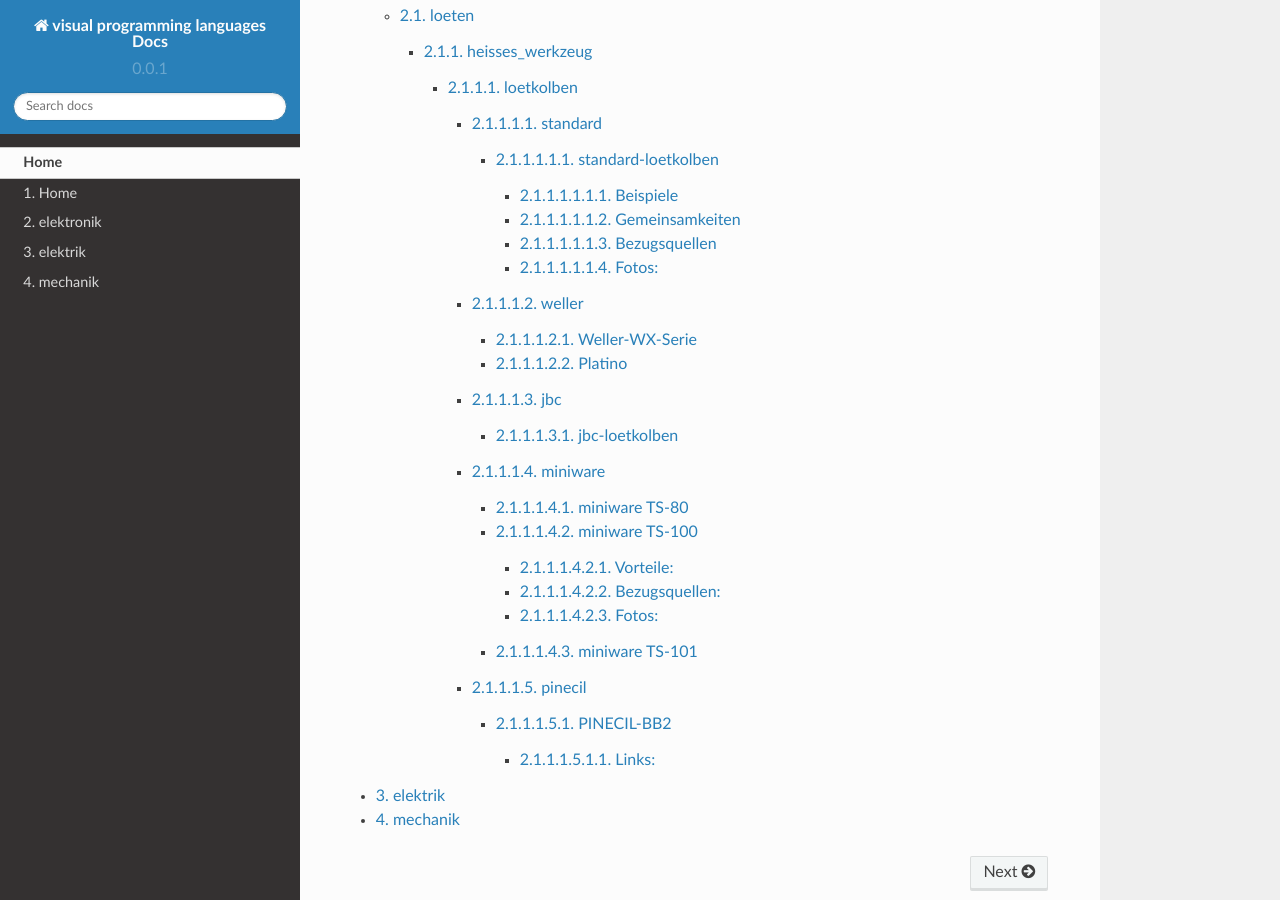
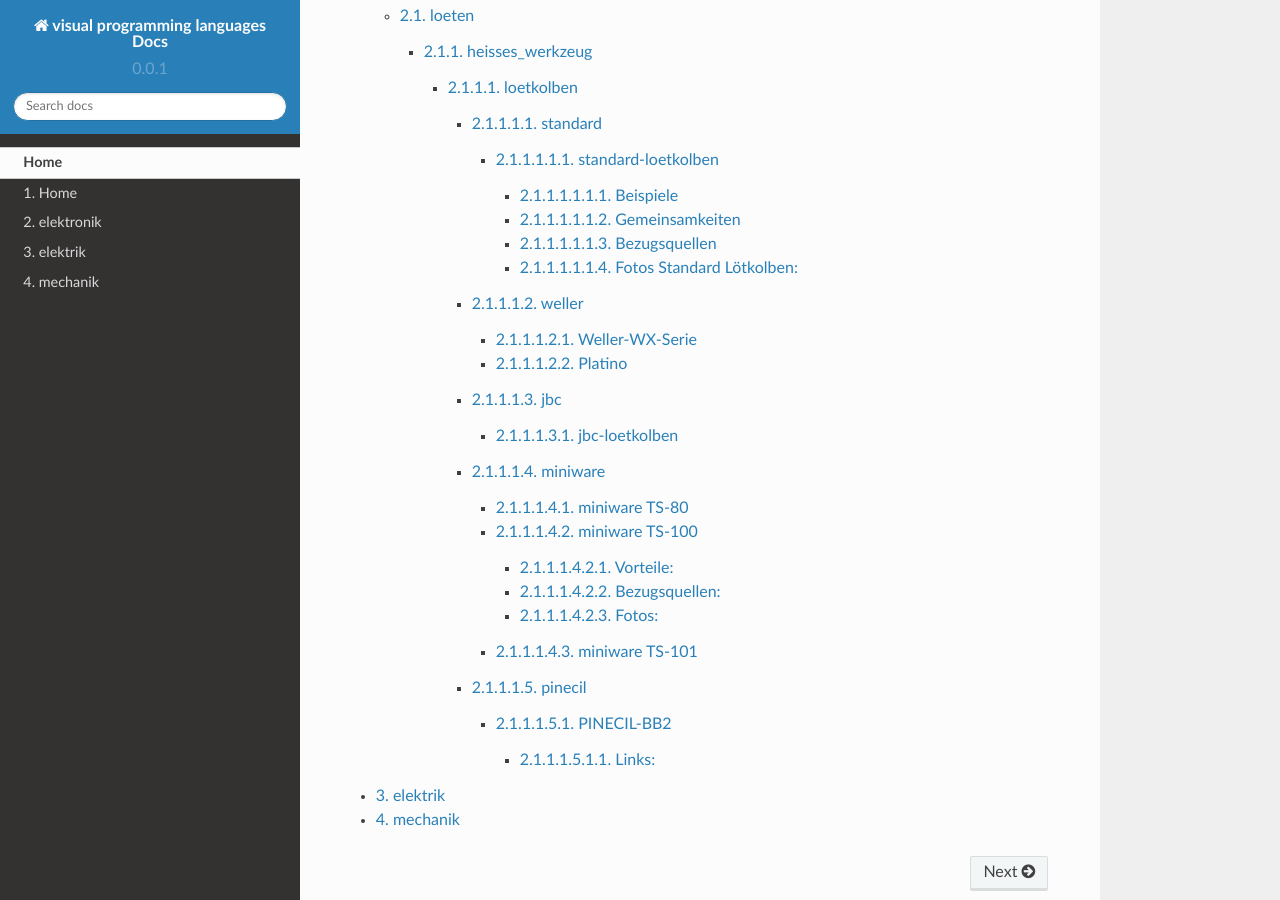
Before and after one commit to diplfranzhoepfinger/werkzeug-docs, a Sphinx documentation site: the page built from docs/index.rst, in a window 1280 px wide and 900 px high, scrolled down 747 px. Built offline with Sphinx 7.4.7 and the Read the Docs theme 2.0.0, drawn with Linux system fonts in a browser that asks for light colours.

Commit message:
Create standard-loetkolben.md

```diff
--- a/docs/elektronik/loeten/heisses_werkzeug/loetkolben/standard/standard-loetkolben.md
+++ b/docs/elektronik/loeten/heisses_werkzeug/loetkolben/standard/standard-loetkolben.md
@@ -48,7 +48,7 @@ JCD 908S:
 
 135€ muss man dann für die ST-100 ausgeben: [https://www.reichelt.de/loetstation-st-100-1-kanal-100-w-station-st-100-p290558.html](https://www.reichelt.de/loetstation-st-100-1-kanal-100-w-station-st-100-p290558.html) habe leider keine Persönlichen Erfahrungen mit der. Die Spitzen der ST-100 sind anders!!!
 
-#### Fotos:
+#### Fotos Standard Lötkolben:
 
 ![](https://user-images.githubusercontent.com/69573151/201533696-bcf8033d-d862-43a3-8c13-bd41c05e3f06.jpg)
 
```
